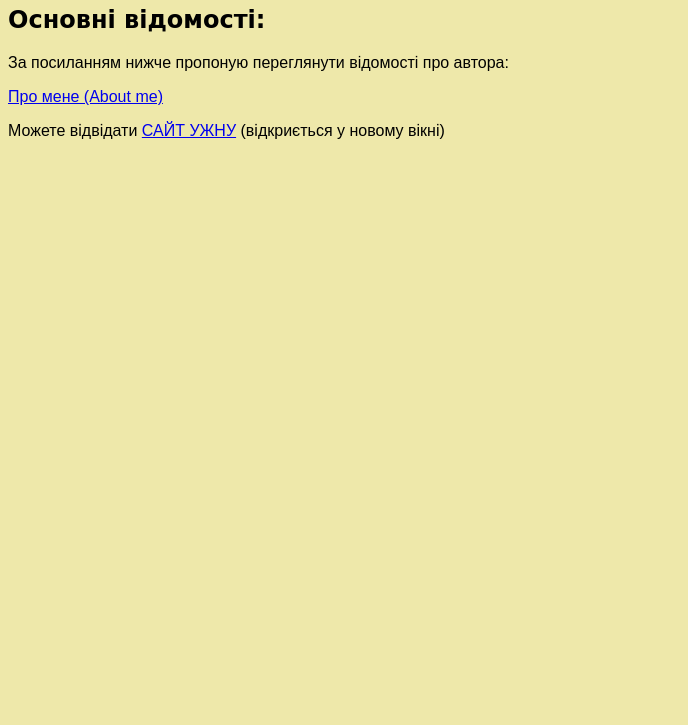
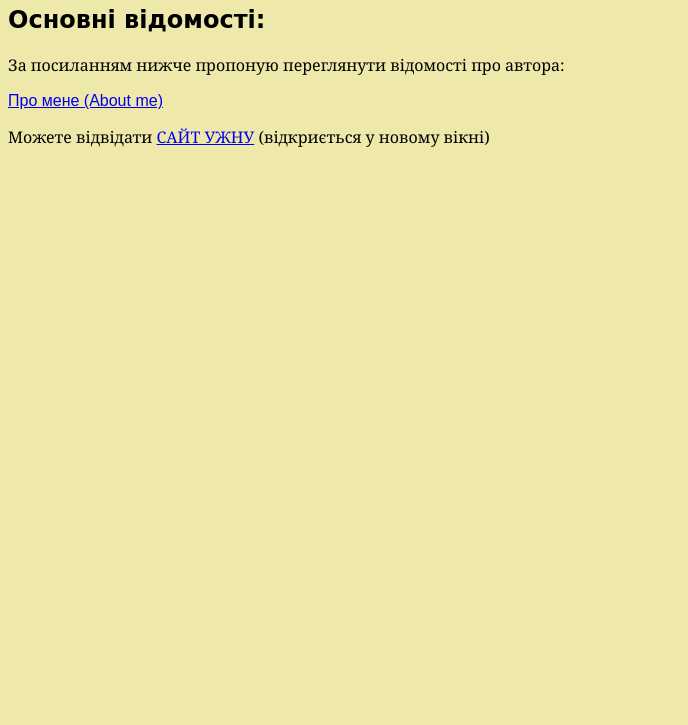
Before and after one commit to vahifhasanov/web_basics, a plain HTML site: page Lab2_HTML/index.html in a window 1280 px wide. Shown: the part 75-800 px from the top of the page, without its empty margins (0-688 px from the left). Drawn offline with Linux system fonts and the light colour scheme.

Commit message:
+ new style for p

```diff
--- a/Lab2_HTML/style.css
+++ b/Lab2_HTML/style.css
@@ -13,3 +13,7 @@ h1 {
 h2 {
     font-family: Bahnschrift, cursive;
 }
+
+p {
+    font-family: Georgia, Times, serif;
+}
```
